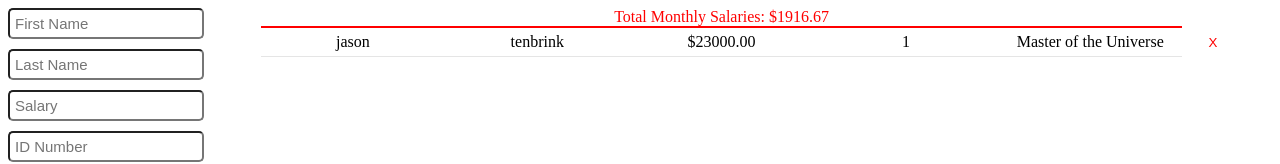
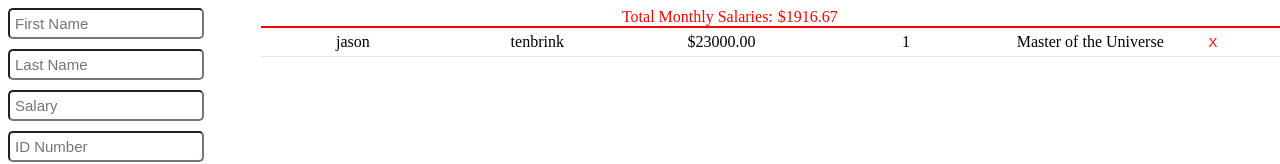
Before and after one commit to jasontenbrink/weekend_01, a plain HTML site: page index.html in a window 1280 px wide. Shown: the top 164 px of the page. Drawn offline with nearby package versions, Linux system fonts and the light colour scheme.

Commit message:
more styling, code cleanup

```diff
--- a/index.html
+++ b/index.html
@@ -8,28 +8,18 @@
 <body>
 	<div id='formContainer'>
 	  <form id='employeeInfo'>
-
 	  	<input type='text' id='firstName' name='firstName' value='jason' placeholder = 'First Name'/>
-
-
 	  	<input type='text' id='lastName' name='lastName' value ='tenbrink' placeholder = 'Last Name'>
-
-
 	  	<input type='text' name='salary' id='salary' value="23000" placeholder = 'Salary'>
-
-
 	  	<input type='text' id='idNumber' name='idNumber' value=1 placeholder = 'ID Number'>
-
-
 	  	<input type='text' id='jobTitle' name='jobTitle' value='Master of the Universe' placeholder = 'Job Title'>
-
 	  	<input type='submit' value='submit'>
 	  </form>
 	</div>
 
 	<div id='dataDisplayContainer'>
 	  <div id='salaryDiv'>
-			  	<p>Total Monthly Salaries: </p>
+	  	<p id='salaryStaticText'>Total Monthly Salaries: </p>
 	  	<p id='totalSalary'>number</p>
 	  </div>
 
--- a/style.css
+++ b/style.css
@@ -34,13 +34,16 @@ input{
 #employeeData{
 	width: 100%;
 }
+.person{
+	border-bottom: 1px solid rgba(5,5,5,0.1);
+}
 .person p{
 	display: inline-block;
 	/*padding-left: 10px;*/
 	padding-top: 5px;
 	padding-bottom: 5px;
 	width: 18%;
-	border-bottom: 1px solid rgba(5,5,5,0.1);
+
 	margin: 0px;
 	text-align: center;
 
@@ -59,18 +62,28 @@ input{
 	padding: 0px;
 	margin: 0px;
 	border-bottom: 2px solid;
-	width: 90%;
+	width: 100%;
 	/*position: fixed;*/
 }
 #salaryDiv p{
 	display: inline-block;
 	color: red;
-	text-align: center;
-	padding: 0px;
+
+
 	margin: 0px;
 	/*position: fixed;*/
 }
 #totalSalary{
-	text-align: center;
+	text-align: left;
+	margin-left: 5px;
+	box-sizing:border-box;
+	width: 50%;
+	padding-left:5px;
 
 }
+#salaryStaticText{
+	padding-left: 0%;
+	text-align: right;
+	width: 50%;
+	float: left;
+}
```
Also changed, not shown: appl.js (+0 -10 lines). Lines whose indentation alone changed are shown as unchanged.
